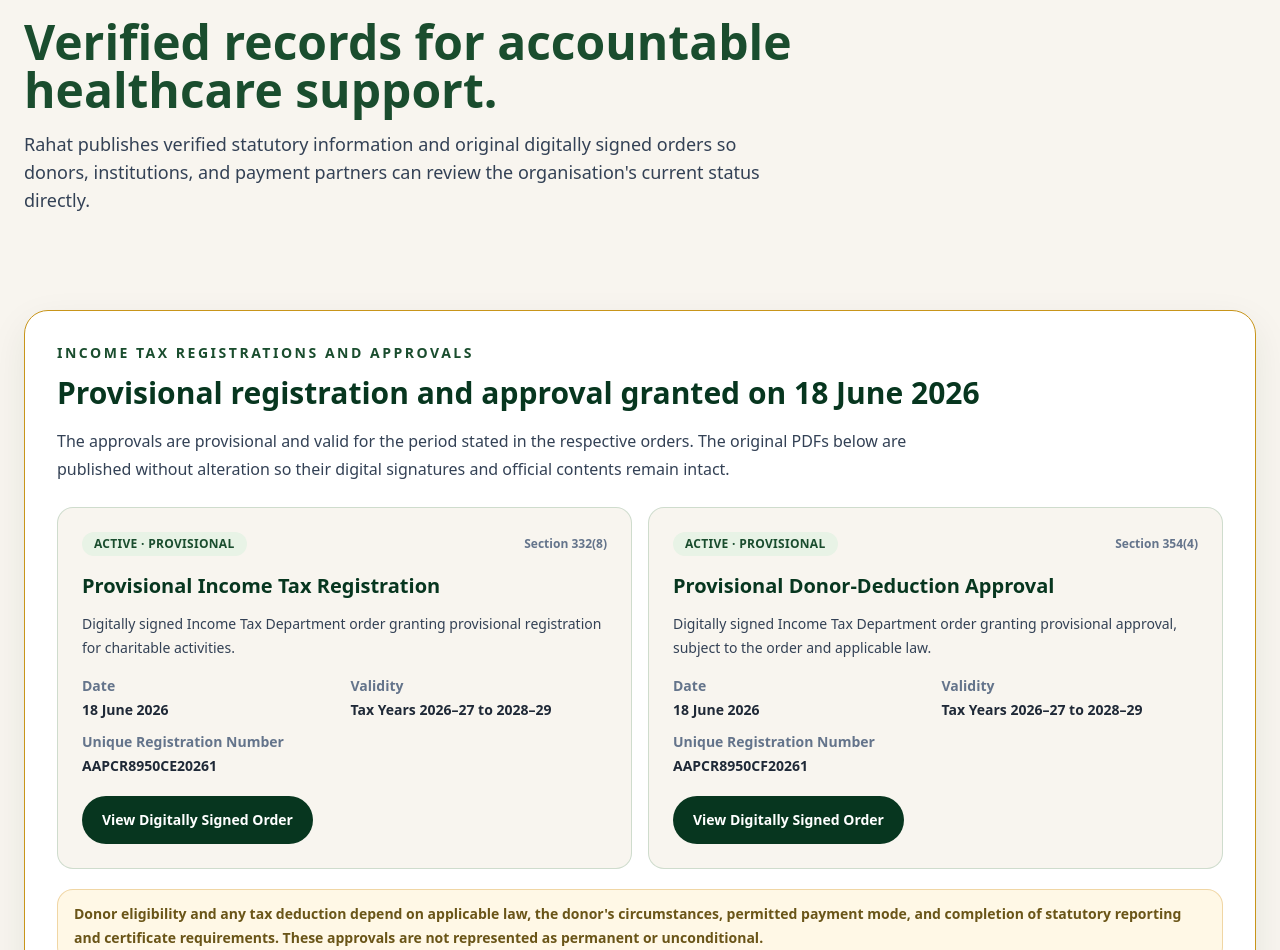
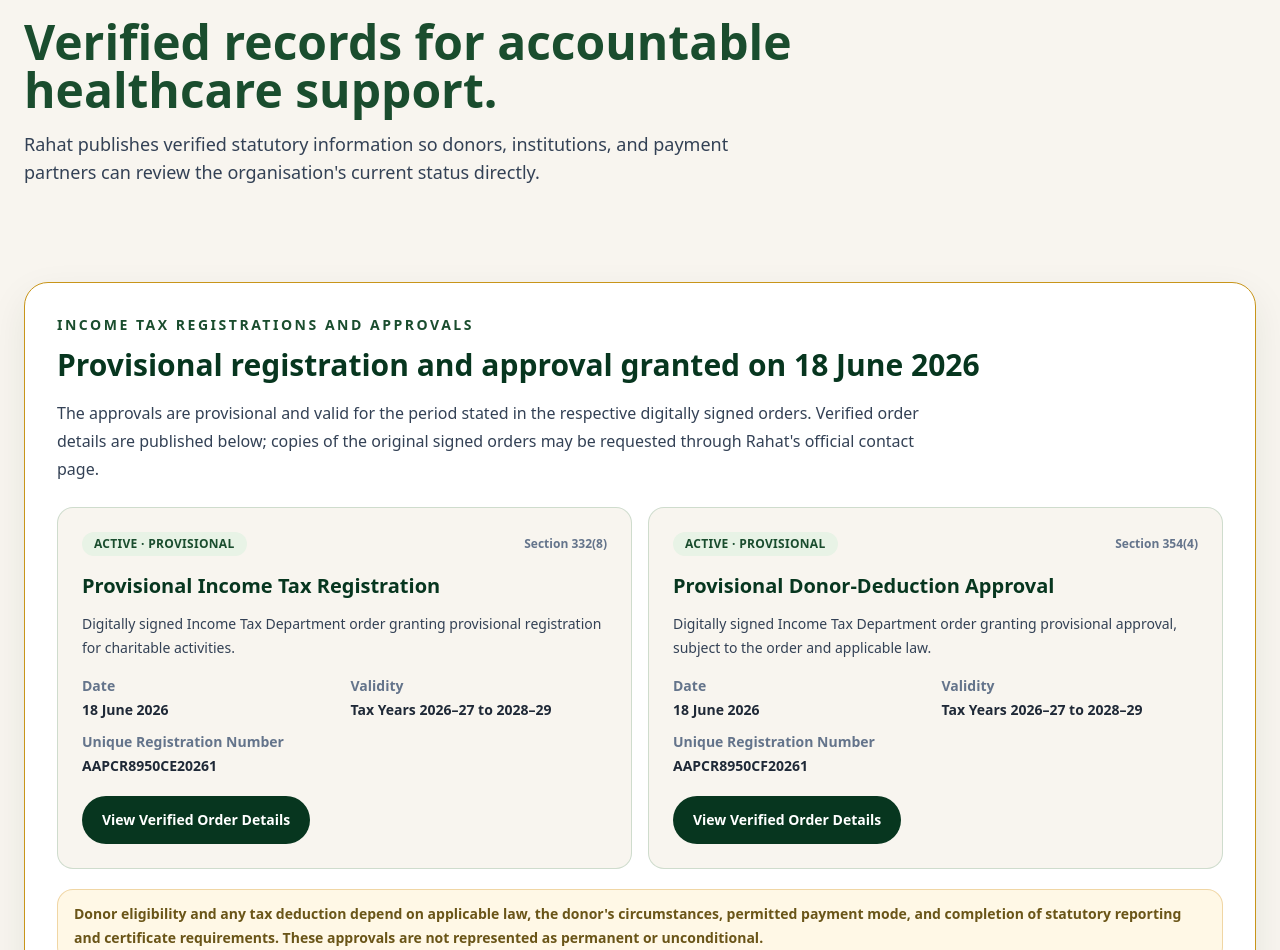
Before and after one commit to ateeb222/rahat-foundation-website, a Next.js app: page /transparency in a window 1280 px wide. Shown: the part 182-1132 px from the top of the page. Built offline with nearby package versions, Linux system fonts and the light colour scheme.

Commit message:
Link verified tax order details

```diff
--- a/app/transparency/page.tsx
+++ b/app/transparency/page.tsx
@@ -13,7 +13,7 @@
     urn: 'AAPCR8950CE20261',
     date: '18 June 2026',
     validity: 'Tax Years 2026–27 to 2028–29',
-    href: '/documents/rahat-provisional-registration-section-332.pdf',
+    href: '/documents/provisional-registration-section-332',
     description:
       'Digitally signed Income Tax Department order granting provisional registration for charitable activities.',
   },
@@ -23,7 +23,7 @@
     urn: 'AAPCR8950CF20261',
     date: '18 June 2026',
     validity: 'Tax Years 2026–27 to 2028–29',
-    href: '/documents/rahat-provisional-approval-section-354.pdf',
+    href: '/documents/provisional-approval-section-354',
     description:
       'Digitally signed Income Tax Department order granting provisional approval, subject to the order and applicable law.',
   },
@@ -64,7 +64,7 @@
             Verified records for accountable healthcare support.
           </h1>
           <p className="mt-4 text-base leading-7 text-slate-700 sm:text-lg">
-            Rahat publishes verified statutory information and original digitally signed orders so donors, institutions, and payment partners can review the organisation&apos;s current status directly.
+            Rahat publishes verified statutory information so donors, institutions, and payment partners can review the organisation&apos;s current status directly.
           </p>
         </div>
       </section>
@@ -76,7 +76,7 @@
             Provisional registration and approval granted on 18 June 2026
           </h2>
           <p className="mt-4 max-w-4xl text-sm leading-6 text-slate-700 sm:text-base sm:leading-7">
-            The approvals are provisional and valid for the period stated in the respective orders. The original PDFs below are published without alteration so their digital signatures and official contents remain intact.
+            The approvals are provisional and valid for the period stated in the respective digitally signed orders. Verified order details are published below; copies of the original signed orders may be requested through Rahat&apos;s official contact page.
           </p>
 
           <div className="mt-6 grid gap-4 lg:grid-cols-2">
@@ -106,11 +106,9 @@
                 </dl>
                 <a
                   href={approval.href}
-                  target="_blank"
-                  rel="noreferrer"
                   className="mt-5 inline-flex min-h-[48px] w-full items-center justify-center rounded-full bg-[#07361F] px-5 py-3 text-center text-sm font-bold text-white transition hover:bg-[#1A4D2E] sm:w-auto"
                 >
-                  View Digitally Signed Order
+                  View Verified Order Details
                 </a>
               </article>
             ))}
```
